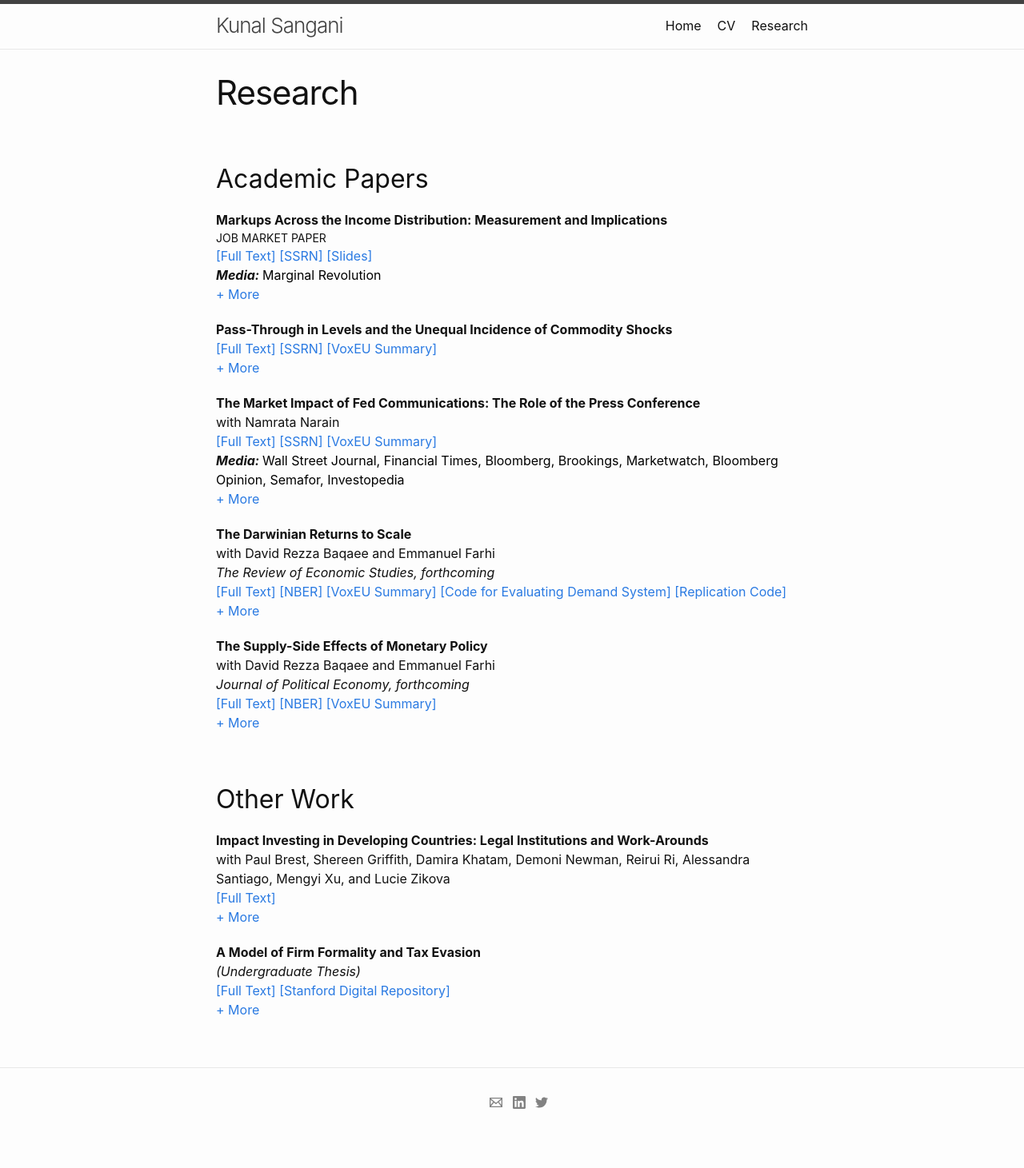
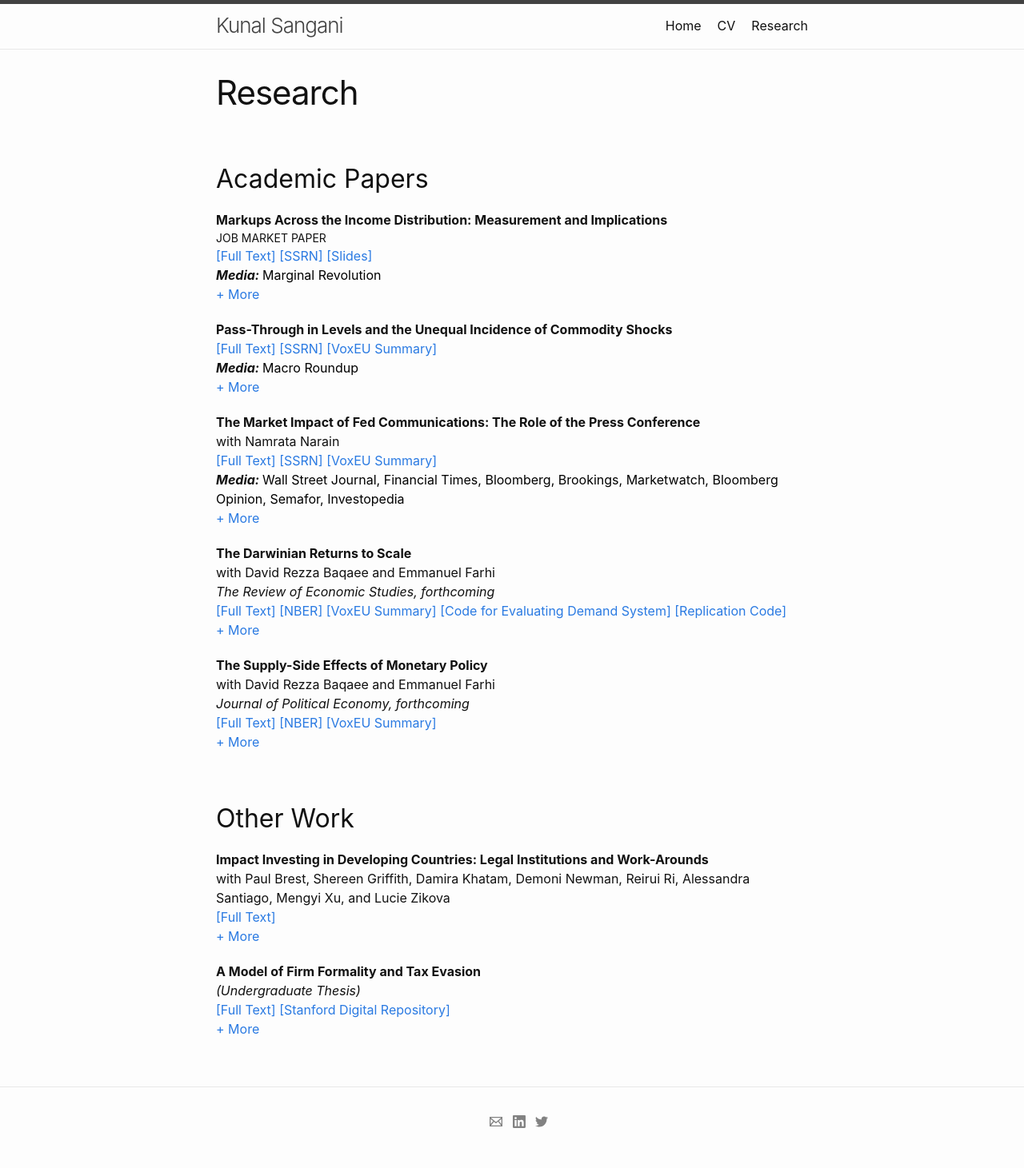
Before and after one commit to kunalsangani/kunalsangani.github.io, a Jekyll site: the page built from research.markdown, in a window 1280 px wide. Shown: the whole page at 80% size. Built offline with Jekyll 4.4.1, drawn with Linux system fonts in a browser that asks for light colours; nearby versions of some CDN libraries; before the commit the page ends 1437 px from its top, so only the background shows below that.

Commit message:
Added Macro Roundup

```diff
--- a/_data/research.yml
+++ b/_data/research.yml
@@ -45,6 +45,10 @@
         - voxeu:
           name: VoxEU Summary
           href: https://cepr.org/voxeu/columns/evidence-and-explanation-recent-surge-inflation-inequality
+      coverage:
+        - c0:
+          name: Macro Roundup
+          href: https://www.edwardconard.com/macro-roundup/as-prices-rise-lower-income-households-are-disproportionately-impacted-as-they-generally-buy-products-with-lower-prices-and-margins-which-are-more-sensitive-to-inflationary-episodes-ksangani8/
       abstract: >-
         Empirical studies of commodity cost pass-through typically find that pass-through is incomplete: even at long horizons,
         a 10 percent increase in costs causes retail prices to rise less than 10 percent. Using microdata from gasoline and food products,
```
